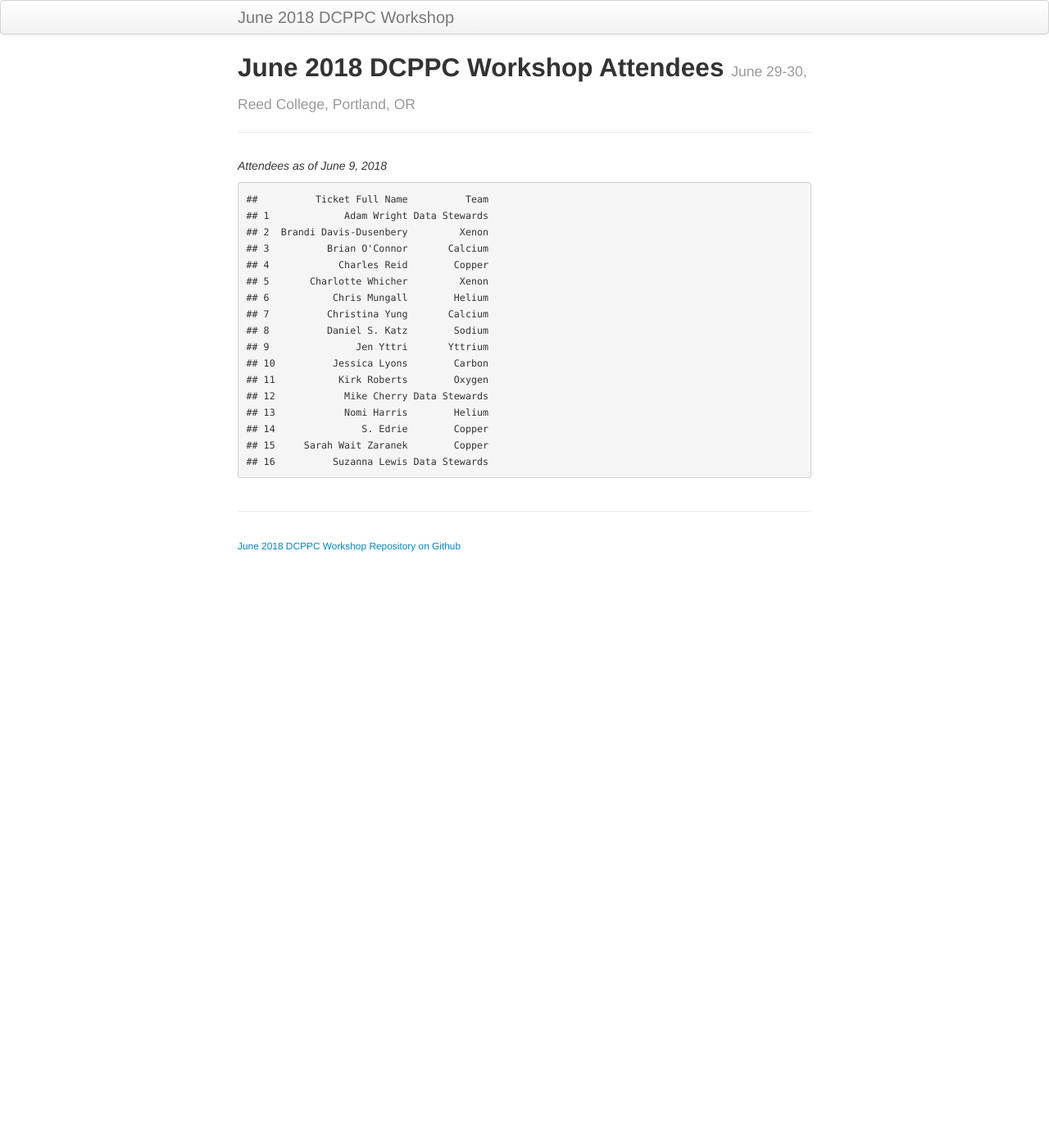
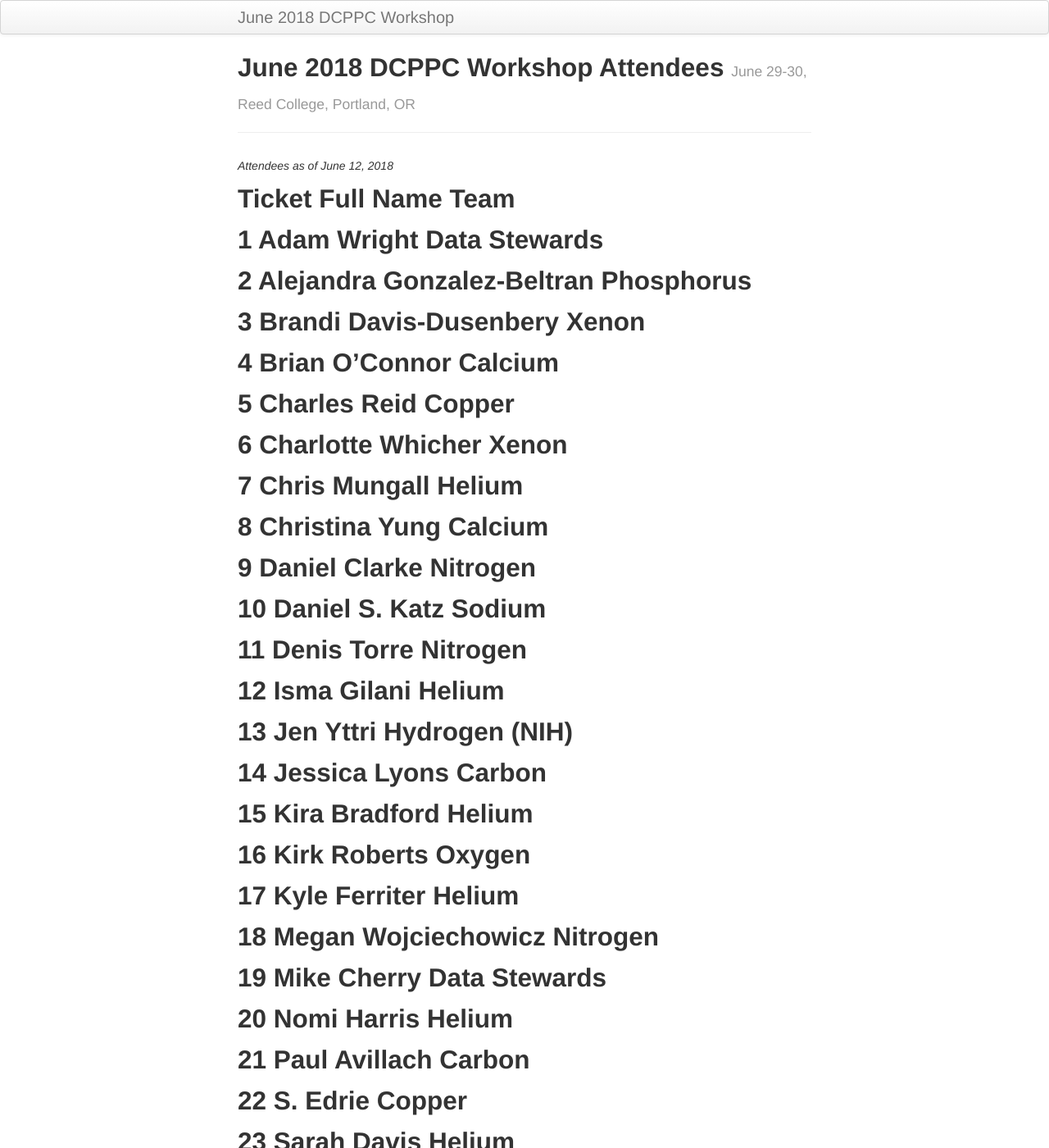
Before and after one commit to dcppc/2018-june-workshop, a Jekyll site: the page built from docs/attendees.md, in a window 1280 px wide and 1400 px high. Shown: the whole window at 82% size. Built offline with Jekyll 4.4.1, drawn with Linux system fonts in a browser that asks for light colours; some of the changed text lies outside the part shown.

Commit message:
updated attendees

```diff
--- a/docs/attendees.md
+++ b/docs/attendees.md
@@ -4,22 +4,33 @@ title: June 2018 DCPPC Workshop Attendees
 tagline: June 29-30, Reed College, Portland, OR
 ---
 
-_Attendees as of June 9, 2018_
+_Attendees as of June 12, 2018_
 
-    ##          Ticket Full Name          Team
-    ## 1             Adam Wright Data Stewards
-    ## 2  Brandi Davis-Dusenbery         Xenon
-    ## 3          Brian O'Connor       Calcium
-    ## 4            Charles Reid        Copper
-    ## 5       Charlotte Whicher         Xenon
-    ## 6           Chris Mungall        Helium
-    ## 7          Christina Yung       Calcium
-    ## 8          Daniel S. Katz        Sodium
-    ## 9               Jen Yttri       Yttrium
-    ## 10          Jessica Lyons        Carbon
-    ## 11           Kirk Roberts        Oxygen
-    ## 12            Mike Cherry Data Stewards
-    ## 13            Nomi Harris        Helium
-    ## 14               S. Edrie        Copper
-    ## 15     Sarah Wait Zaranek        Copper
-    ## 16          Suzanna Lewis Data Stewards
+##              Ticket Full Name           Team
+## 1                 Adam Wright  Data Stewards
+## 2  Alejandra Gonzalez-Beltran     Phosphorus
+## 3      Brandi Davis-Dusenbery          Xenon
+## 4              Brian O'Connor        Calcium
+## 5                Charles Reid         Copper
+## 6           Charlotte Whicher          Xenon
+## 7               Chris Mungall         Helium
+## 8              Christina Yung        Calcium
+## 9               Daniel Clarke       Nitrogen
+## 10             Daniel S. Katz         Sodium
+## 11                Denis Torre       Nitrogen
+## 12                Isma Gilani         Helium
+## 13                  Jen Yttri Hydrogen (NIH)
+## 14              Jessica Lyons         Carbon
+## 15              Kira Bradford         Helium
+## 16               Kirk Roberts         Oxygen
+## 17              Kyle Ferriter         Helium
+## 18        Megan Wojciechowicz       Nitrogen
+## 19                Mike Cherry  Data Stewards
+## 20                Nomi Harris         Helium
+## 21              Paul Avillach         Carbon
+## 22                   S. Edrie         Copper
+## 23                Sarah Davis         Helium
+## 24         Sarah Wait Zaranek         Copper
+## 25        Sierra Taylor Moxon  Data Stewards
+## 26           Suvarna Nadendla     Phosphorus
+## 27              Suzanna Lewis  Data Stewards
```
